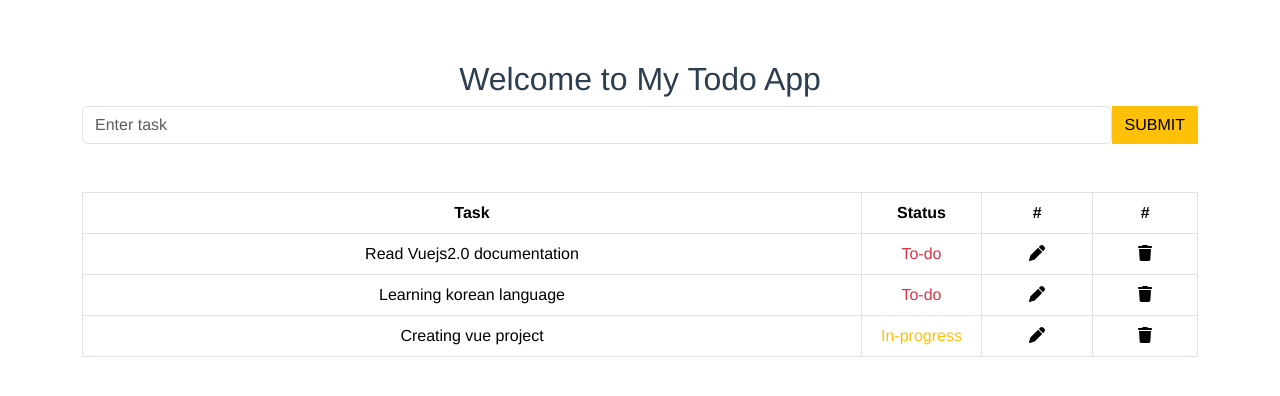
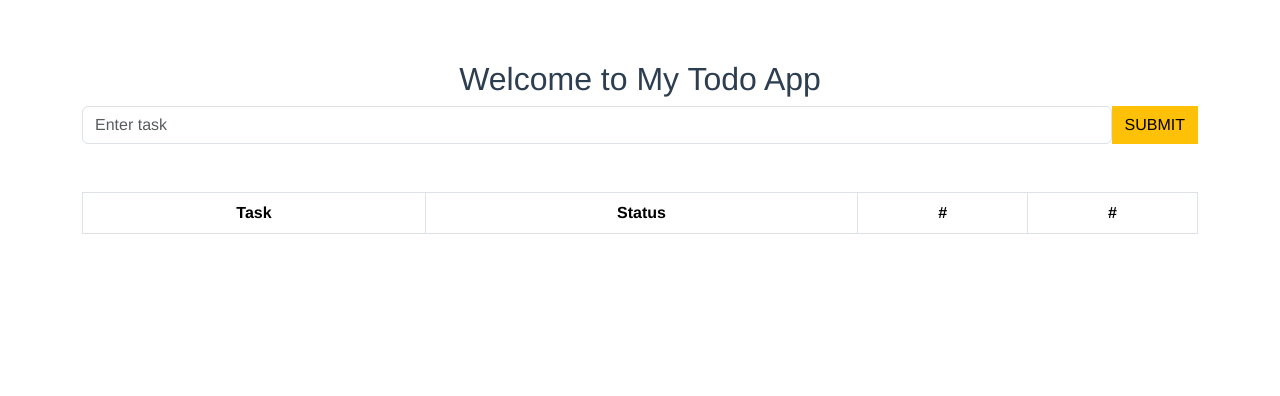
Before and after one commit to hninhnin0929/ToDoApp-V1, a Vue app: page /#/ in a window 1280 px wide. Shown: the top 396 px of the page. Built offline with nearby package versions, Linux system fonts and the light colour scheme.

Commit message:
use localstorage

```diff
--- a/src/components/Home.vue
+++ b/src/components/Home.vue
@@ -53,8 +53,12 @@
 </template>
 
 <script>
+
+  const STORAGE_KEY = 'vue-todo-app-storage';
+
   export default {
     name: 'Home',
+
     props: {
 
     },
@@ -65,20 +69,24 @@ export default {
         editedTask: null,
         availableStatuses: ['to-do', 'in-progress', 'finished'],
         tasks: [
-        {
-          name: 'Read Vuejs2.0 documentation',
-          status: 'to-do'
-        },
-        {
-          name: 'Learning korean language',
-          status: 'to-do'
-        },
-        {
-          name: 'Creating vue project',
-          status: 'in-progress'
-        }
+          // {
+          //   name: 'Read Vuejs2.0 documentation',
+          //   status: 'to-do'
+          // },
+          // {
+          //   name: 'Learning korean language',
+          //   status: 'to-do'
+          // },
+          // {
+          //   name: 'Creating vue project',
+          //   status: 'in-progress'
+          // }
         ]
       }
+    },
+    created(){
+      console.log("this is created func");
+      this.tasks = JSON.parse(localStorage.getItem(STORAGE_KEY) || '[]');
     },
     methods: {
       submitTask(){
@@ -91,17 +99,19 @@ export default {
             status: 'to-do'
             }
           )
+
         }else{
           this.tasks[this.editedTask].name = this.task;
           this.editedTask = null;
         }
 
+        localStorage.setItem(STORAGE_KEY, JSON.stringify(this.tasks));
         this.task = '';
-
       },
 
       deleteTask(index){
         this.tasks.splice(index, 1);
+        localStorage.setItem(STORAGE_KEY, JSON.stringify(this.tasks));
       },
 
       updateTask(index){
@@ -113,11 +123,13 @@ export default {
         let nextIndex = this.availableStatuses.indexOf(this.tasks[index].status);
         if(++nextIndex > 2) nextIndex = 0;
         this.tasks[index].status = this.availableStatuses[nextIndex];
+        localStorage.setItem(STORAGE_KEY, JSON.stringify(this.tasks));
       },
 
       firstCharUpper(str){
         return str.charAt(0).toUpperCase() + str.slice(1);
-    }
+      },
+
 
     }
   }
```
Lines whose indentation alone changed are shown as unchanged.
